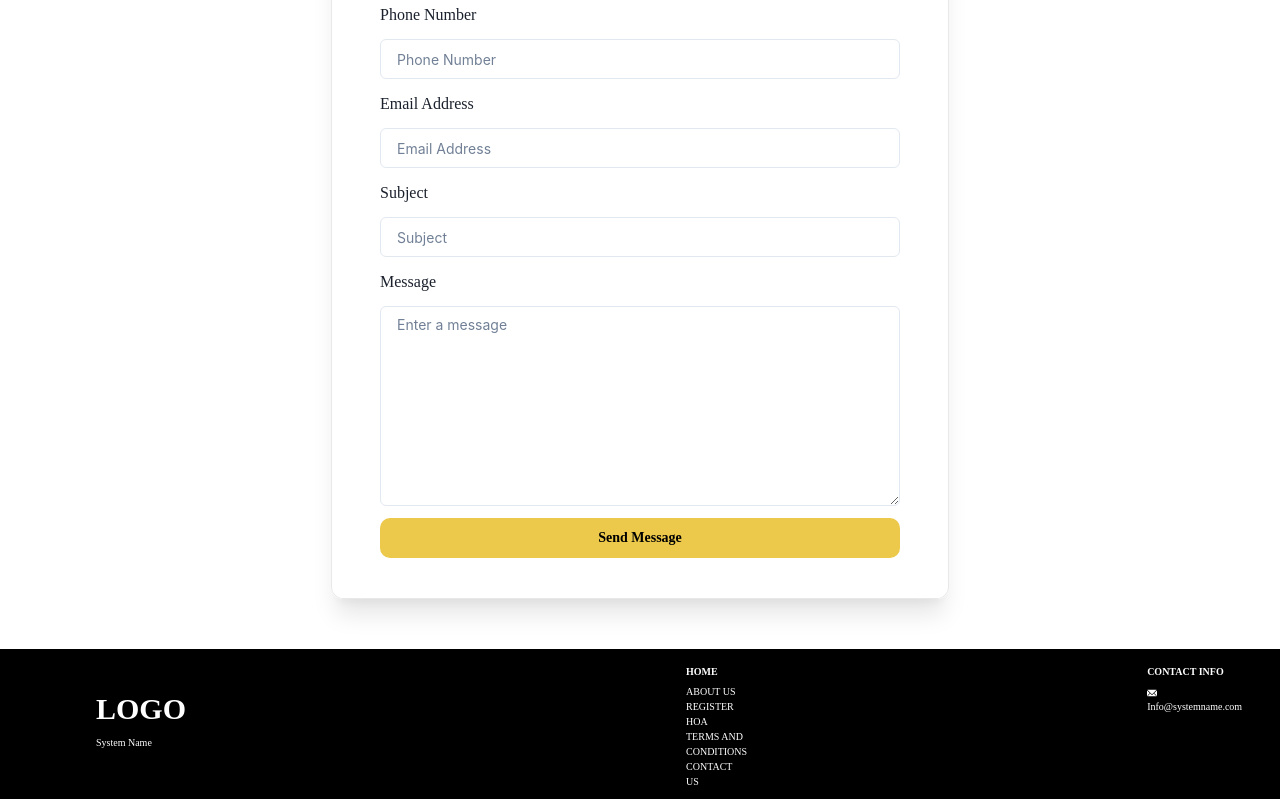
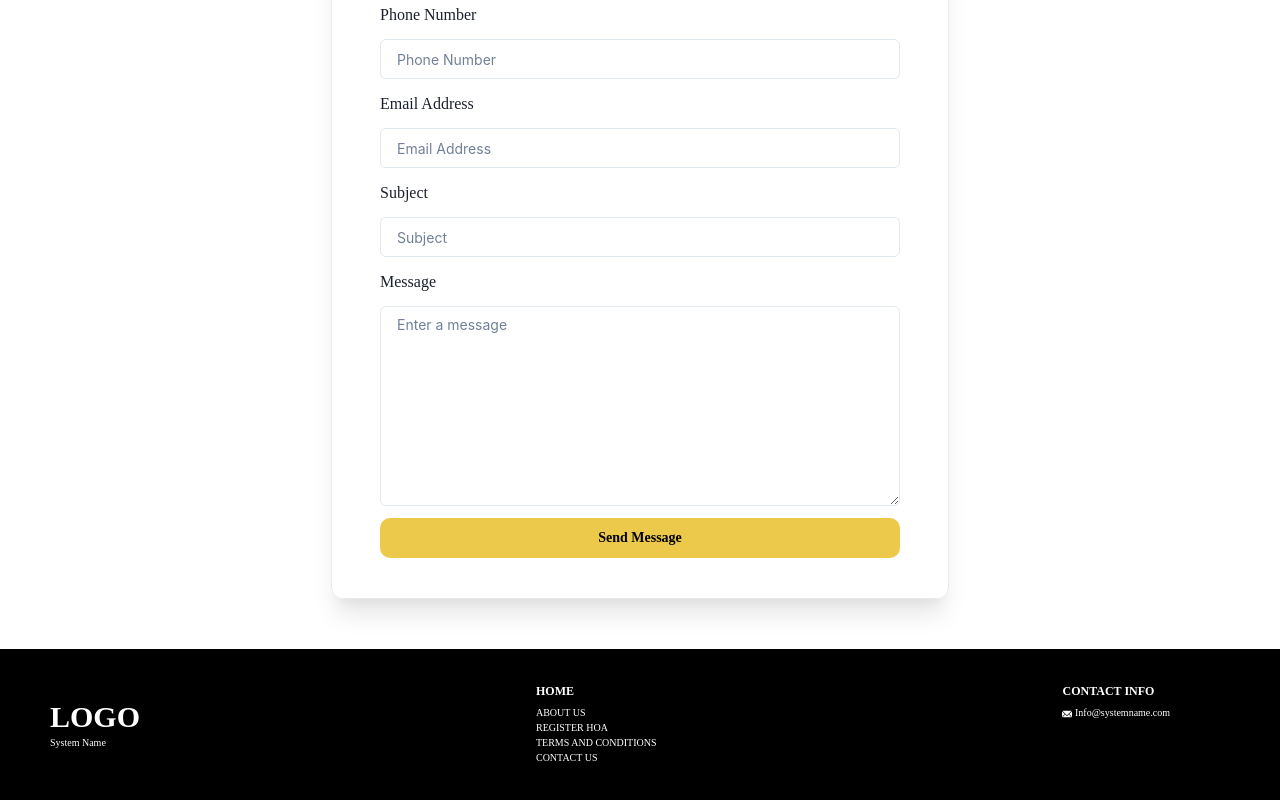
Before and after one commit to p-tolentino/hoa-mis, a React (Create React App) app in the folder my-app/: page / in a window 1280 px wide. Shown: the part 1778-2578 px from the top of the page. Built offline with nearby package versions, Linux system fonts and the light colour scheme.

Commit message:
added responsive to navbar and footer

```diff
--- a/my-app/src/components/Footer.tsx
+++ b/my-app/src/components/Footer.tsx
@@ -1,91 +1,88 @@
-import { Box, Container, Flex, Heading, Spacer, Text } from '@chakra-ui/react'
-import { Icon } from '@chakra-ui/react'
-import { EmailIcon } from '@chakra-ui/icons'
+import { Box, Flex, Heading, Spacer, Text } from "@chakra-ui/react";
+import { Icon } from "@chakra-ui/react";
+import { EmailIcon } from "@chakra-ui/icons";
 
-function Footer () {
+function Footer() {
   return (
-    <Container bgColor='black' maxW={{ base: '600px', md: '100vw' }}>
     <Flex
-        px={{ base: '10', md: '20' }}
-        direction={{ base: 'column', md: 'row' }}
-        alignItems={{ base: 'left', md: 'center' }}
-        height={{ base: '350px', md: '150px' }}
-        py='5'
+      as="nav"
+      bgColor="black"
+      wrap="wrap"
+      p="20px"
+      color="white"
+      bottom="0"
+      direction={{ base: "column", md: "row" }}
     >
-        <Box>
+      <Box px={{ base: "10", md: "20" }} p={{ md: "30px" }}>
         {/* <Image
                 src={logo}
               w={{ base: "60px", md: "100px" }}
               filter="brightness(1000%)"
             /> */}
-          <Heading size='lg' color='white' fontFamily='font.body'>
+        <Heading size="lg" fontFamily="font.body">
           LOGO
         </Heading>
         <Text
-            fontFamily='font.body'
-            fontSize={{ base: '8px', md: '10px' }}
-            color='white'
-            py='2'
-            fontWeight='500'
+          fontFamily="font.heading"
+          fontSize={{ base: "8px", md: "10px" }}
+          fontWeight="500"
         >
           System Name
         </Text>
       </Box>
+      <Spacer />
       <Flex
-          width={{ base: '65%', md: '60%' }}
-          alignItems='flex-start'
-          direction={{ base: 'column', md: 'row' }}
-          ml={{ base: '0px', md: '500px' }}
-          mt={{ base: '50px', md: '0px' }}
+        direction="column"
+        fontFamily="font.heading"
+        fontSize={{ base: "9px", md: "10px" }}
+        mt={{ base: "20px", md: "0" }}
+        px={{ base: "10" }}
+        py={{ base: "8px" }}
       >
-          <Flex
-            direction='column'
-            color='white'
-            fontFamily='font.body'
-            fontWeight='normal'
-            fontSize={{ base: '10px', md: '10px' }}
-            py={{ base: '8px' }}
+        <Text
+          py="5px"
+          fontWeight="bold"
+          fontFamily="font.body"
+          fontSize={{ base: "12px", md: "12px" }}
         >
-            <Text py='5px' fontWeight='bold'>
           HOME
         </Text>
-            <Text as='a' rel='noopener' href='/'>
+        <Text as="a" rel="noopener" href="/">
           ABOUT US
         </Text>
-            <Text as='a' rel='noopener' href='/#registerHOA'>
+        <Text as="a" rel="noopener" href="/#registerHOA">
           REGISTER HOA
         </Text>
-            <Text as='a' rel='noopener' href='/#policies'>
+        <Text as="a" rel="noopener" href="/#policies">
           TERMS AND CONDITIONS
         </Text>
-            <Text as='a' rel='noopener' href='/#contactUs'>
+        <Text as="a" rel="noopener" href="/#contactUs">
           CONTACT US
         </Text>
       </Flex>
+      <Spacer />
       <Flex
-            color='white'
-            fontFamily='font.body'
-            fontWeight='normal'
-            fontSize={{ base: '10px', md: '10px' }}
-            direction='column'
-            py={{ base: '8px' }}
-            ml={{ base: '0px', md: '400px' }}
+        fontFamily="font.heading"
+        fontWeight="normal"
+        fontSize={{ base: "9px", md: "10px" }}
+        direction="column"
+        px={{ base: "10" }}
+        py={{ base: "8px" }}
+        mr={{ base: "0", md: "50px" }}
       >
         <Text
-              py='5px'
-              fontSize={{ base: '10px', md: '10px' }}
-              fontWeight='bold'
+          py="5px"
+          fontFamily="font.body"
+          fontSize={{ base: "12px", md: "12px" }}
+          fontWeight="bold"
         >
           CONTACT INFO
         </Text>
-            <Text as='a' href='mailto:Info@systemname.com'>
+        <Text as="a" href="mailto:Info@systemname.com">
           <Icon as={EmailIcon} /> Info@systemname.com
         </Text>
       </Flex>
-          <Spacer />
     </Flex>
-      </Flex>
-    </Container>
-  )
+  );
 }
-export default Footer
+export default Footer;
--- a/my-app/src/components/PageHeader.tsx
+++ b/my-app/src/components/PageHeader.tsx
@@ -1,24 +1,23 @@
-import { Box, Heading, Text } from '@chakra-ui/react'
+import { Box, Heading, Text } from "@chakra-ui/react";
 
-export default function PageHeader ({ title }: { title: string }) {
+export default function PageHeader({ title }: { title: string }) {
   return (
     <Box
-      h={'max-content'}
-      p={'20px'}
-      pos={'sticky'}
-      top={'0'}
-      bgColor={'#5B8060'}
-      color={'white'}
+      h={"max-content"}
+      p={"20px"}
+      pos={"sticky"}
+      top={"0"}
+      bgColor={"#5B8060"}
+      color={"white"}
       zIndex={2}
     >
-      <Heading size={'lg'} fontFamily='font.heading' mb='2px'>
+      <Heading size={"lg"} fontFamily="font.heading" mb="2px">
         {title}
       </Heading>
       <Text
-        fontSize={{ sm: '12px', md: 'sm' }}
-        fontStyle={'italic'}
-        fontFamily={'font.body'}
-        color={'white'}
+        fontSize={{ sm: "12px", md: "sm" }}
+        fontFamily={"font.body"}
+        color={"white"}
         lineHeight={1.2}
       >
         Page instructions or description here... Lorem ipsum dolor sit, amet
@@ -29,5 +28,5 @@ export default function PageHeader ({ title }: { title: string }) {
         amet distinctio.
       </Text>
     </Box>
-  )
+  );
 }
--- a/my-app/src/pages/MyProfile.tsx
+++ b/my-app/src/pages/MyProfile.tsx
@@ -11,30 +11,30 @@ import {
   Td,
   Text,
   Tr,
-  UnorderedList
-} from '@chakra-ui/react'
-import EditProfileButton from '../components/myProfile-components/EditProfileButton'
+  UnorderedList,
+} from "@chakra-ui/react";
+import EditProfileButton from "../components/myProfile-components/EditProfileButton";
 
-export default function MyProfile () {
+export default function MyProfile() {
   return (
-    <Box zIndex={1} p='5'>
+    <Box zIndex={1} p="5">
       <Flex
-        justifyContent={'space-between'}
-        flexDir={{ sm: 'column', md: 'row' }}
+        justifyContent={"space-between"}
+        flexDir={{ sm: "column", md: "row" }}
       >
         {/* Profile Information */}
-        <Flex gap='1.5rem'>
-          <Avatar size='2xl' src='avatar-1.jpg' />
-          <Box mb={{ sm: '2rem', md: '0' }}>
-            <Heading size='lg' fontFamily={'font.heading'}>
+        <Flex gap="1.5rem">
+          <Avatar size="2xl" src="avatar-1.jpg" />
+          <Box mb={{ sm: "2rem", md: "0" }}>
+            <Heading size="lg" fontFamily={"font.heading"}>
               John Doe
             </Heading>
-            <Box fontFamily={'font.body'}>
-              <Text fontSize={'24px'}>Admin | President</Text>
-              <Text fontSize={'sm'} lineHeight={0.5} mt='1rem'>
+            <Box fontFamily={"font.body"}>
+              <Text fontSize={"24px"}>Admin | President</Text>
+              <Text fontSize={"sm"} lineHeight={0.5} mt="1rem">
                 Status:
               </Text>
-              <Text fontSize={'24px'} color={'green'}>
+              <Text fontSize={"24px"} color={"green"}>
                 Active
               </Text>
             </Box>
@@ -45,11 +45,11 @@ export default function MyProfile () {
       </Flex>
 
       {/* Biography */}
-      <Box mt='2rem'>
-        <Heading size='md' fontFamily={'font.heading'} mb={'1rem'}>
+      <Box mt="2rem">
+        <Heading size="md" fontFamily={"font.heading"} mb={"1rem"}>
           Biography
         </Heading>
-        <Text>
+        <Text fontFamily={"font.body"}>
           Lorem ipsum dolor sit amet consectetur adipisicing elit. Sequi, quia
           vitae adipisci quasi vel consequuntur, officiis magnam iusto repellat
           eaque deleniti quaerat atque autem culpa enim laborum et nobis quod
@@ -62,21 +62,21 @@ export default function MyProfile () {
 
       <SimpleGrid
         columns={2}
-        mt='3rem'
+        mt="3rem"
         spacing={5}
-        minChildWidth={{ md: '35vw', lg: '20vw' }}
+        minChildWidth={{ md: "35vw", lg: "20vw" }}
       >
         {/* Personal Information */}
         <Box>
-          <Heading size='md' fontFamily={'font.heading'} mb={'1rem'}>
+          <Heading size="md" fontFamily={"font.heading"} mb={"1rem"}>
             Personal Information
           </Heading>
           <Text>
             <TableContainer>
-              <Table w='35vw'>
+              <Table w="35vw">
                 <Tbody>
                   <Tr>
-                    <Td px={0} py={2}>
+                    <Td px={0} py={2} style={{ fontWeight: "bold" }}>
                       House No. & Street
                     </Td>
                     <Td px={0} py={2}>
@@ -84,7 +84,7 @@ export default function MyProfile () {
                     </Td>
                   </Tr>
                   <Tr>
-                    <Td px={0} py={2}>
+                    <Td px={0} py={2} style={{ fontWeight: "bold" }}>
                       Contact Number
                     </Td>
                     <Td px={0} py={2}>
@@ -92,7 +92,7 @@ export default function MyProfile () {
                     </Td>
                   </Tr>
                   <Tr>
-                    <Td px={0} py={2}>
+                    <Td px={0} py={2} style={{ fontWeight: "bold" }}>
                       Email Address
                     </Td>
                     <Td px={0} py={2}>
@@ -105,11 +105,11 @@ export default function MyProfile () {
           </Text>
         </Box>
         {/* Interests & Hobbies */}
-        <Box mt={{ sm: '2rem', md: '0' }}>
-          <Heading size='md' fontFamily={'font.heading'} mb={'1rem'}>
+        <Box mt={{ sm: "2rem", md: "0" }}>
+          <Heading size="md" fontFamily={"font.heading"} mb={"1rem"}>
             Interests & Hobbies
           </Heading>
-          <UnorderedList spacing={2}>
+          <UnorderedList spacing={2} fontFamily={"font.body"}>
             <ListItem>
               Lorem ipsum dolor sit amet consectetur adipisicing elit.
               Asperiores et suscipit cumque dolorem iste dolores atque
@@ -129,5 +129,5 @@ export default function MyProfile () {
         </Box>
       </SimpleGrid>
     </Box>
-  )
+  );
 }
```
Also changed, not shown: my-app/src/components/Navbar.tsx (+108 -62 lines). Lines whose indentation alone changed are shown as unchanged.
